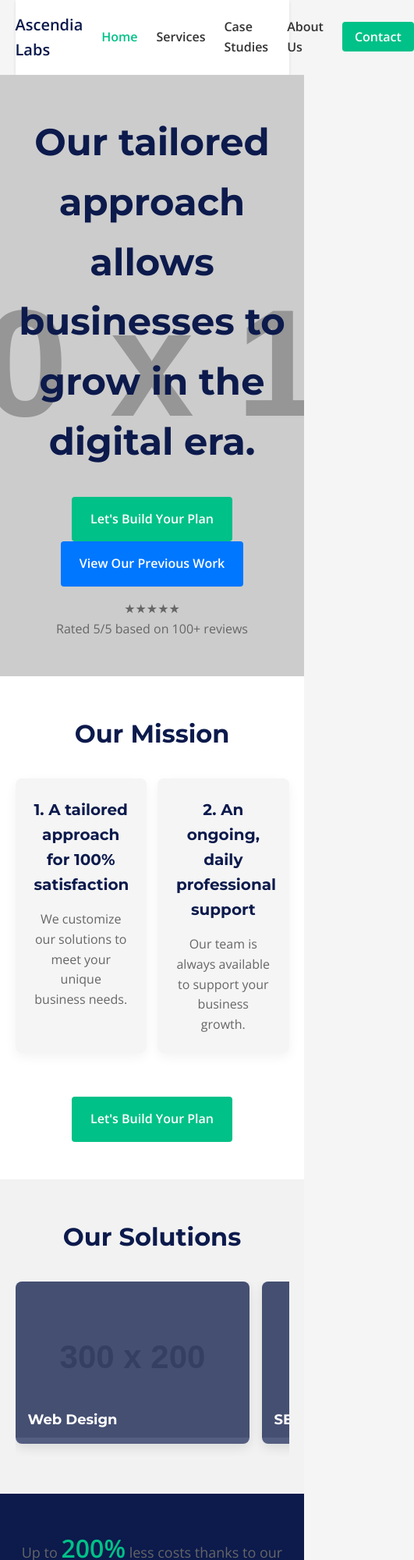
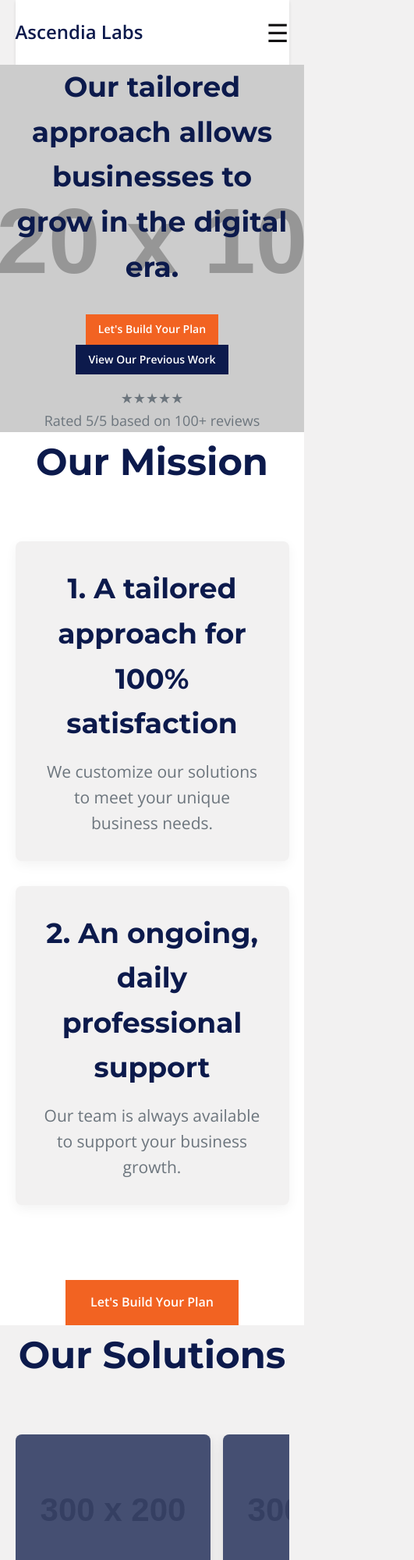
Before and after one commit to chefchalif/ascendia-labs, a plain HTML site: page index.html in a window 390 px wide. Shown: the top 2000 px of the page at 78% size, 531 px wide, since content can reach past the window. Drawn offline with nearby package versions, Linux system fonts and the light colour scheme; placeholder pictures from the web are drawn by us.

Commit message:
Update styles.css

```diff
--- a/assets/css/styles.css
+++ b/assets/css/styles.css
@@ -2,39 +2,64 @@
 :root {
     /* Color Palette */
     --deep-navy-blue: #0C1A4C;
-    --electric-blue: #0077FF;
-    --soft-gray: #F2F2F2;
-    --emerald-green: #00C187;
-    --dark-gray: #333333;
-    --medium-gray: #666666;
-    --light-gray: #F5F5F5;
     --white: #FFFFFF;
     --black: #000000;
+    --dark-gray: #121112;
+    --gray: #6c757d;
+    --light-gray: #F2F1F1;
     --orange: #F26322;
 
-    /* Font Sizes */
-    --fs-xxs: 0.75rem;
-    --fs-xs: 0.875rem;
-    --fs-sm: 1rem;
-    --fs-md: 1.125rem;
-    --fs-lg: 1.25rem;
-    --fs-xl: 1.5rem;
-    --fs-xxl: 2rem;
-    --fs-xxxl: 2.5rem;
-    --fs-title: 3rem;
-
-    /* Spacing */
-    --spacing-xs: 0.5rem;
-    --spacing-sm: 1rem;
-    --spacing-md: 1.5rem;
-    --spacing-lg: 2rem;
-    --spacing-xl: 3rem;
-
-    /* Breakpoints */
-    --breakpoint-sm: 576px;
-    --breakpoint-md: 768px;
-    --breakpoint-lg: 992px;
-    --breakpoint-xl: 1200px;
+    /* Font Sizes (from your CSS variables) */
+    --1px: 1px;
+    --7px: 7px;
+    --8px: 8px;
+    --9px: 9px;
+    --10px: 10px;
+    --11px: 11px;
+    --12px: 12px;
+    --13px: 13px;
+    --14px: 14px;
+    --15px: 15px;
+    --16px: 16px;
+    --17px: 17px;
+    --18px: 18px;
+    --20px: 20px;
+    --21px: 21px;
+    --24px: 24px;
+    --26px: 26px;
+    --27px: 27px;
+    --28px: 28px;
+    --30px: 30px;
+    --32px: 32px;
+    --33px: 33px;
+    --36px: 36px;
+    --38px: 38px;
+    --40px: 40px;
+    --42px: 42px;
+    --46px: 46px;
+    --47px: 47px;
+    --48px: 48px;
+    --50px: 50px;
+    --52px: 52px;
+    --54px: 54px;
+    --56px: 56px;
+    --60px: 60px;
+    --64px: 64px;
+    --65px: 65px;
+    --69px: 69px;
+    --70px: 70px;
+    --72px: 72px;
+    --74px: 74px;
+    --76px: 76px;
+    --80px: 80px;
+    --82px: 82px;
+    --88px: 88px;
+    --90px: 90px;
+    --96px: 96px;
+    --100px: 100px;
+    --105px: 105px;
+    --110px: 110px;
+    --120px: 120px;
 }
 
 /* Reset Styles */
@@ -59,7 +84,7 @@ h1, h2, h3 {
 }
 
 p {
-    color: var(--medium-gray);
+    color: var(--gray);
 }
 
 a {
@@ -69,7 +94,7 @@ a {
 }
 
 a:hover {
-    color: var(--emerald-green);
+    color: var(--orange);
 }
 
 /* Container */
@@ -84,13 +109,14 @@ a:hover {
     display: flex;
     align-items: center;
     justify-content: space-between;
-    padding: var(--spacing-sm) 0;
+    padding: var(--16px) 0;
     background-color: var(--white);
-    box-shadow: 0 2px 4px rgba(0, 0, 0, 0.1);
+    position: relative;
+    box-shadow: 0 2px 4px rgba(0,0,0,0.1);
 }
 
 .logo a {
-    font-size: var(--fs-lg);
+    font-size: var(--24px);
     font-weight: 700;
     color: var(--deep-navy-blue);
 }
@@ -102,30 +128,31 @@ a:hover {
 }
 
 .nav-links li {
-    margin-left: var(--spacing-md);
+    margin-left: var(--32px);
 }
 
 .nav-links a {
-    font-size: var(--fs-sm);
     font-weight: 600;
+    color: var(--dark-gray);
+    transition: color 0.3s;
 }
 
-.nav-links a.active {
-    color: var(--emerald-green);
+.nav-links a.active,
+.nav-links a:hover {
+    color: var(--orange);
 }
 
 .btn-nav {
-    background-color: var(--emerald-green);
+    background-color: var(--orange);
     color: var(--white);
-    padding: var(--spacing-xs) var(--spacing-sm);
-    border-radius: 4px;
+    padding: var(--8px) var(--16px);
+    border-radius: var(--4px);
 }
 
 .btn-nav:hover {
-    background-color: #00996b;
+    background-color: #d35400;
 }
 
-/* Responsive Menu */
 .menu-icon {
     display: none;
     font-size: 2rem;
@@ -136,7 +163,7 @@ a:hover {
     display: none;
 }
 
-@media (max-width: var(--breakpoint-md)) {
+@media (max-width: 768px) {
     .menu-icon {
         display: block;
     }
@@ -149,12 +176,12 @@ a:hover {
         flex-direction: column;
         width: 100%;
         display: none;
-        padding: var(--spacing-sm) 0;
-        box-shadow: 0 2px 4px rgba(0, 0, 0, 0.1);
+        padding: var(--16px) 0;
+        box-shadow: 0 2px 4px rgba(0,0,0,0.1);
     }
 
     .nav-links li {
-        margin: var(--spacing-xs) 0;
+        margin: var(--8px) 0;
         text-align: center;
     }
 
@@ -172,7 +199,7 @@ a:hover {
     background-position: center;
     color: var(--white);
     text-align: center;
-    padding: var(--spacing-xl) 0;
+    padding: var(--256px) 0;
     overflow: hidden;
 }
 
@@ -195,22 +222,209 @@ a:hover {
 }
 
 .hero-content h1 {
-    font-size: var(--fs-title);
-    margin-bottom: var(--spacing-lg);
+    font-size: var(--74px);
+    margin-bottom: var(--32px);
     animation: fadeInDown 1s ease-out forwards;
 }
 
 .hero-buttons .btn {
-    margin: 0 var(--spacing-xs);
+    margin: 0 var(--8px);
     animation: fadeIn 1s ease-out forwards;
 }
 
 .google-reviews {
-    margin-top: var(--spacing-sm);
-    font-size: var(--fs-sm);
+    margin-top: var(--16px);
+    font-size: var(--18px);
     animation: fadeInUp 1s ease-out forwards;
 }
 
+@keyframes parallax {
+    0% { background-position: center 0; }
+    100% { background-position: center 100%; }
+}
+
+/* Buttons */
+.btn {
+    display: inline-block;
+    padding: var(--16px) var(--32px);
+    border-radius: var(--4px);
+    font-weight: 600;
+    transition: background-color 0.3s, transform 0.3s;
+}
+
+.btn-primary {
+    background-color: var(--orange);
+    color: var(--white);
+}
+
+.btn-primary:hover {
+    background-color: #d35400;
+}
+
+.btn-secondary {
+    background-color: var(--deep-navy-blue);
+    color: var(--white);
+}
+
+.btn-secondary:hover {
+    background-color: #0a1440;
+}
+
+.btn:hover {
+    transform: translateY(-3px);
+}
+
+/* Mission Section */
+.mission {
+    padding: var(--128px) 0;
+    text-align: center;
+    background-color: var(--white);
+}
+
+.mission h2 {
+    font-size: var(--65px);
+    margin-bottom: var(--64px);
+}
+
+.mission-cards {
+    display: flex;
+    justify-content: space-between;
+    flex-wrap: wrap;
+}
+
+.mission-card {
+    background-color: var(--light-gray);
+    padding: var(--32px);
+    border-radius: var(--8px);
+    width: 48%;
+    margin-bottom: var(--32px);
+    box-shadow: 0 5px 15px rgba(0,0,0,0.05);
+}
+
+.mission-card h3 {
+    font-size: var(--36px);
+    margin-bottom: var(--16px);
+}
+
+.mission-card p {
+    font-size: var(--21px);
+    line-height: var(--33px);
+    color: var(--gray);
+}
+
+.mission-button {
+    margin-top: var(--64px);
+}
+
+/* Solutions Carousel */
+.solutions {
+    padding: var(--128px) 0;
+    background-color: var(--soft-gray);
+    text-align: center;
+}
+
+.solutions h2 {
+    font-size: var(--65px);
+    margin-bottom: var(--64px);
+}
+
+.solutions-carousel {
+    display: flex;
+    overflow-x: auto;
+    scroll-snap-type: x mandatory;
+    padding-bottom: var(--16px);
+}
+
+.carousel-item {
+    position: relative;
+    flex: 0 0 auto;
+    width: 300px;
+    margin-right: var(--16px);
+    scroll-snap-align: start;
+    cursor: pointer;
+    background-color: var(--white);
+    border-radius: var(--8px);
+    box-shadow: 0 5px 15px rgba(0,0,0,0.1);
+    overflow: hidden;
+}
+
+.carousel-item img {
+    width: 100%;
+    height: 200px;
+    object-fit: cover;
+}
+
+.solution-overlay {
+    position: absolute;
+    top: 0;
+    left: 0;
+    width: 100%;
+    height: 100%;
+    background-color: rgba(12, 26, 76, 0.7);
+    transition: opacity 0.3s;
+}
+
+.carousel-item:hover .solution-overlay {
+    opacity: 0;
+}
+
+.carousel-item h3 {
+    position: absolute;
+    bottom: var(--16px);
+    left: var(--16px);
+    color: var(--white);
+    font-size: var(--24px);
+    z-index: 2;
+}
+
+/* AI Integration Section */
+.ai-integration {
+    padding: var(--128px) 0;
+    background-color: var(--deep-navy-blue);
+    color: var(--white);
+    text-align: center;
+    position: relative;
+}
+
+.ai-content {
+    position: relative;
+    z-index: 1;
+}
+
+.ai-stats {
+    font-size: var(--36px);
+    margin-bottom: var(--32px);
+}
+
+.ai-stats p {
+    font-size: var(--21px);
+    line-height: 1.4;
+}
+
+.ai-stats .counter {
+    font-size: var(--48px);
+    font-weight: bold;
+    color: var(--orange);
+}
+
+.ai-content h2 {
+    font-size: var(--36px);
+    margin-top: var(--32px);
+    max-width: 800px;
+    margin-left: auto;
+    margin-right: auto;
+}
+
+/* Footer */
+footer {
+    background-color: var(--deep-navy-blue);
+    color: var(--white);
+    padding: var(--32px) 0;
+    text-align: center;
+    font-size: var(--14px);
+}
+
+/* Animations */
 @keyframes fadeInDown {
     from {
         opacity: 0;
@@ -242,191 +456,8 @@ a:hover {
     }
 }
 
-/* Buttons */
-.btn {
-    display: inline-block;
-    padding: var(--spacing-sm) var(--spacing-md);
-    border-radius: 4px;
-    font-weight: 600;
-    transition: background-color 0.3s, transform 0.3s;
-}
-
-.btn-primary {
-    background-color: var(--emerald-green);
-    color: var(--white);
-}
-
-.btn-primary:hover {
-    background-color: #00996b;
-}
-
-.btn-secondary {
-    background-color: var(--electric-blue);
-    color: var(--white);
-}
-
-.btn-secondary:hover {
-    background-color: #005fb8;
-}
-
-.btn:hover {
-    transform: translateY(-3px);
-}
-
-/* Mission Section */
-.mission {
-    padding: var(--spacing-xl) 0;
-    text-align: center;
-    background-color: var(--white);
-}
-
-.mission h2 {
-    font-size: var(--fs-xxl);
-    margin-bottom: var(--spacing-lg);
-    color: var(--deep-navy-blue);
-}
-
-.mission-cards {
-    display: flex;
-    justify-content: space-between;
-    flex-wrap: wrap;
-}
-
-.mission-card {
-    background-color: var(--light-gray);
-    padding: var(--spacing-md);
-    border-radius: 8px;
-    width: 48%;
-    margin-bottom: var(--spacing-md);
-    box-shadow: 0 5px 15px rgba(0,0,0,0.05);
-}
-
-.mission-card h3 {
-    font-size: var(--fs-lg);
-    margin-bottom: var(--spacing-sm);
-    color: var(--deep-navy-blue);
-}
-
-.mission-card p {
-    font-size: var(--fs-sm);
-    color: var(--medium-gray);
-}
-
-.mission-button {
-    margin-top: var(--spacing-lg);
-}
-
-/* Solutions Carousel */
-.solutions {
-    padding: var(--spacing-xl) 0;
-    background-color: var(--soft-gray);
-    text-align: center;
-}
-
-.solutions h2 {
-    font-size: var(--fs-xxl);
-    margin-bottom: var(--spacing-lg);
-    color: var(--deep-navy-blue);
-}
-
-.solutions-carousel {
-    display: flex;
-    overflow-x: auto;
-    scroll-snap-type: x mandatory;
-    padding-bottom: var(--spacing-sm);
-}
-
-.carousel-item {
-    position: relative;
-    flex: 0 0 auto;
-    width: 300px;
-    margin-right: var(--spacing-sm);
-    scroll-snap-align: start;
-    cursor: pointer;
-    background-color: var(--white);
-    border-radius: 8px;
-    box-shadow: 0 5px 15px rgba(0,0,0,0.1);
-    overflow: hidden;
-}
-
-.carousel-item img {
-    width: 100%;
-    height: 200px;
-    object-fit: cover;
-}
-
-.solution-overlay {
-    position: absolute;
-    top: 0;
-    left: 0;
-    width: 100%;
-    height: 100%;
-    background-color: rgba(12, 26, 76, 0.7);
-    transition: opacity 0.3s;
-}
-
-.carousel-item:hover .solution-overlay {
-    opacity: 0;
-}
-
-.carousel-item h3 {
-    position: absolute;
-    bottom: var(--spacing-sm);
-    left: var(--spacing-sm);
-    color: var(--white);
-    font-size: var(--fs-md);
-    z-index: 2;
-}
-
-/* AI Integration Section */
-.ai-integration {
-    padding: var(--spacing-xl) 0;
-    background-color: var(--deep-navy-blue);
-    color: var(--white);
-    text-align: center;
-    position: relative;
-}
-
-.ai-content {
-    position: relative;
-    z-index: 1;
-}
-
-.ai-stats {
-    font-size: var(--fs-lg);
-    margin-bottom: var(--spacing-md);
-}
-
-.ai-stats p {
-    font-size: var(--fs-md);
-    line-height: 1.4;
-}
-
-.ai-stats .counter {
-    font-size: var(--fs-xxl);
-    font-weight: bold;
-    color: var(--emerald-green);
-}
-
-.ai-content h2 {
-    font-size: var(--fs-xl);
-    margin-top: var(--spacing-md);
-    max-width: 800px;
-    margin-left: auto;
-    margin-right: auto;
-}
-
-/* Footer */
-footer {
-    background-color: var(--deep-navy-blue);
-    color: var(--white);
-    padding: var(--spacing-md) 0;
-    text-align: center;
-    font-size: var(--fs-xs);
-}
-
 /* Responsive Design */
-@media (max-width: var(--breakpoint-lg)) {
+@media (max-width: 992px) {
     .mission-card {
         width: 100%;
     }
@@ -436,39 +467,39 @@ footer {
     }
 }
 
-@media (max-width: var(--breakpoint-md)) {
+@media (max-width: 768px) {
     .hero-content h1 {
-        font-size: var(--fs-xl);
+        font-size: var(--48px);
     }
 
     .mission h2, .solutions h2 {
-        font-size: var(--fs-xl);
+        font-size: var(--48px);
     }
 
     .ai-content h2 {
-        font-size: var(--fs-lg);
+        font-size: var(--32px);
     }
 
     .ai-stats {
-        font-size: var(--fs-md);
+        font-size: var(--32px);
     }
 
     .ai-stats .counter {
-        font-size: var(--fs-xl);
+        font-size: var(--40px);
     }
 
     .navbar {
-        padding: var(--spacing-xs) 0;
+        padding: var(--16px) 0;
     }
 }
 
-@media (max-width: var(--breakpoint-sm)) {
+@media (max-width: 576px) {
     .hero-content h1 {
-        font-size: var(--fs-lg);
+        font-size: var(--36px);
     }
 
     .hero-buttons .btn {
-        padding: var(--spacing-xs) var(--spacing-sm);
-        font-size: var(--fs-xs);
+        padding: var(--8px) var(--16px);
+        font-size: var(--14px);
     }
 }
```
